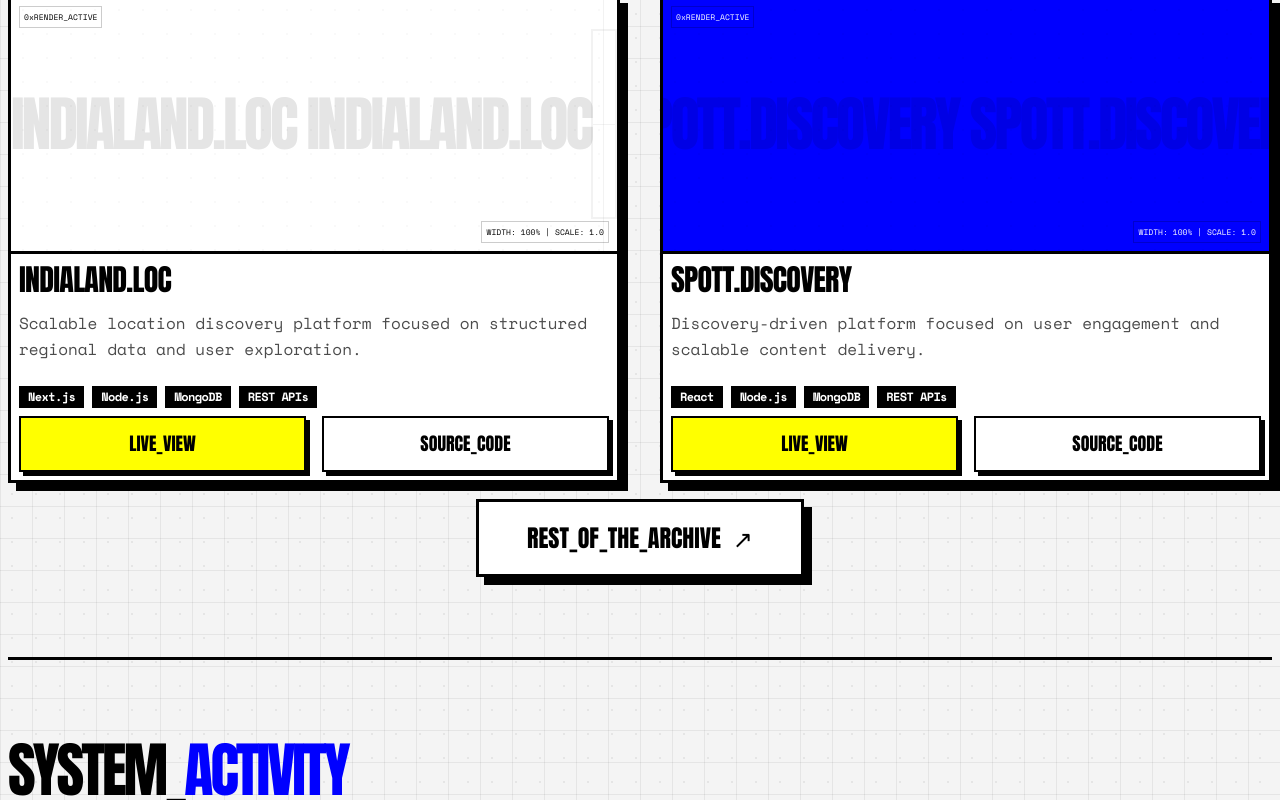
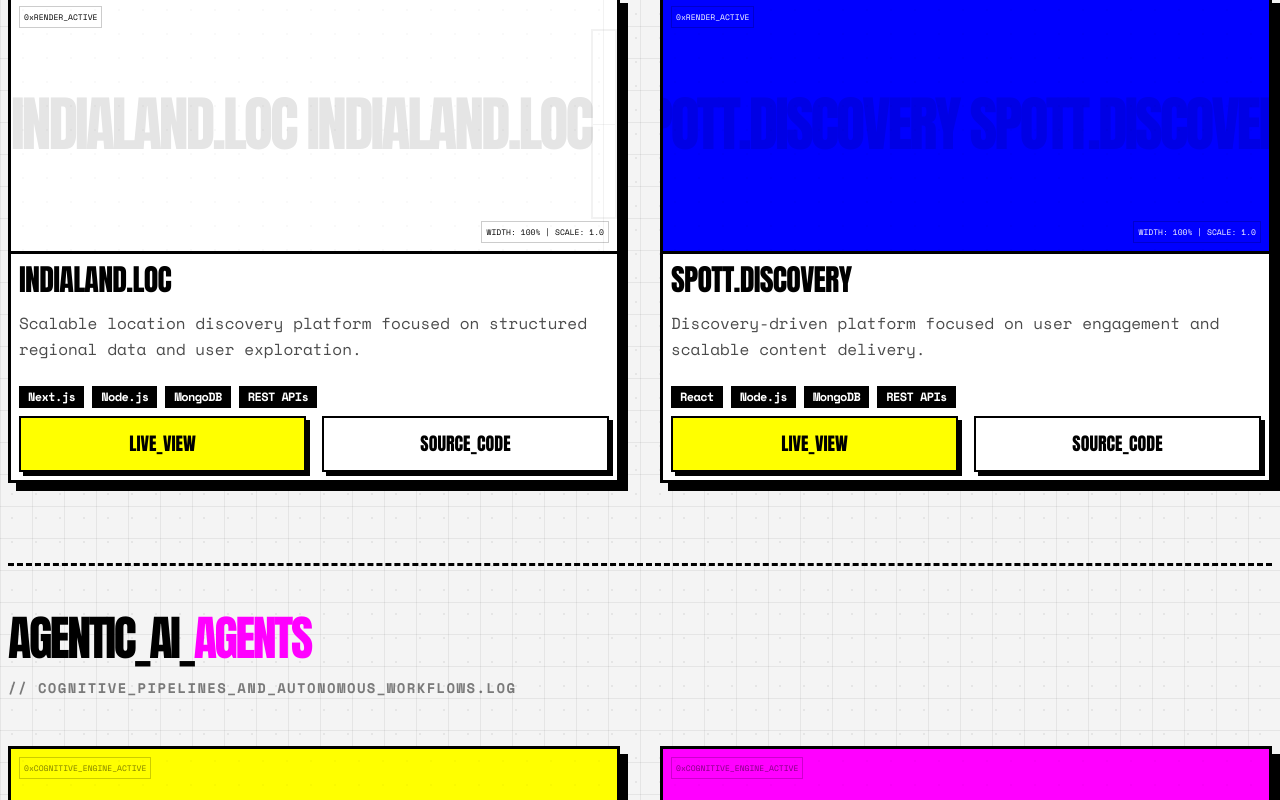
Before and after one commit to UkatoSpeaks/finalp, a Next.js app: page / in a window 1280 px wide. Shown: the part 2662-3462 px from the top of the page. Built offline with nearby package versions, Linux system fonts and the light colour scheme.

Commit message:
feat: add customer support RAG and multi-agent scheduling projects to portfolio

```diff
--- a/app/page.tsx
+++ b/app/page.tsx
@@ -90,7 +90,7 @@ export default function Home() {
 
           {/* Right: System / Stat Cards */}
           <div className="grid grid-cols-2 gap-4">
-            <StatCard label="PROJECTS_BUILT" value="12+" color="bg-white" />
+            <StatCard label="PROJECTS_BUILT" value="14+" color="bg-white" />
             <StatCard label="TECH_STACKS" value="10+" color="bg-accent" />
             <StatCard label="DSA_PRACTICE" value="500+" color="bg-white" />
             <StatCard label="CURRENT_STATUS" value="BUILDING" color="bg-accent-pink text-white" />
@@ -176,6 +176,50 @@ export default function Home() {
             color="bg-accent-blue text-white"
             liveUrl="https://spott-five.vercel.app/"
             githubUrl="https://github.com/UkatoSpeaks"
+          />
+        </div>
+
+        {/* Agentic AI Systems Subsection */}
+        <div className="mt-20 mb-12 border-t-[3px] border-dashed border-black pt-12">
+          <h3 className="text-3xl md:text-5xl font-heading leading-none mb-4">
+            AGENTIC_AI_<span className="text-accent-pink">AGENTS</span>
+          </h3>
+          <p className="font-mono text-sm font-bold text-black/50 uppercase tracking-widest">
+            // COGNITIVE_PIPELINES_AND_AUTONOMOUS_WORKFLOWS.LOG
+          </p>
+        </div>
+
+        <div className="grid grid-cols-1 lg:grid-cols-2 gap-10">
+          <AgentProjectCard
+            title="CUSTOMER SUPPORT RAG AGENT"
+            description="Built an intelligent customer support assistant that answers user queries using Retrieval-Augmented Generation (RAG). The system indexes a company FAQ PDF into a Chroma vector database using Mistral embeddings and retrieves relevant context before generating responses with an LLM. It also maintains conversational memory to provide context-aware answers across multiple interactions."
+            features={[
+              "PDF-based knowledge base indexing",
+              "Semantic search via Mistral embeddings",
+              "Conversational memory persistence",
+              "Source-grounded AI response generation"
+            ]}
+            stack={["Python", "FastAPI", "Streamlit", "LangChain", "ChromaDB", "Mistral", "Groq"]}
+            color="bg-accent"
+            liveUrl="https://customer-rag-agent.streamlit.app"
+            backendUrl="https://customer-rag-agent.onrender.com"
+            githubUrl="https://github.com/UkatoSpeaks/Customer-Rag-.git"
+          />
+          <AgentProjectCard
+            title="MULTI-AGENT SCHEDULING ASSISTANT"
+            description="Developed a production-style multi-agent scheduling assistant using LangGraph. The application routes user requests through specialized agents that understand booking intent, validate available time slots, maintain conversation state, and simulate appointment scheduling. The workflow demonstrates stateful agent orchestration with conditional routing and persistent memory."
+            features={[
+              "Multi-agent LangGraph orchestration",
+              "Intelligent routing & conditional edges",
+              "Booking workflow state machine",
+              "SQLite persistent checkpointer memory",
+              "Date normalization & slot validation"
+            ]}
+            stack={["Python", "FastAPI", "LangGraph", "LangChain", "SQLite", "Pydantic", "Streamlit"]}
+            color="bg-accent-pink"
+            liveUrl="https://multi-agent-scheduler.streamlit.app"
+            backendUrl="https://multi-agent-scheduler.onrender.com"
+            githubUrl="https://github.com/UkatoSpeaks/multi-agent-scheduler"
           />
         </div>
 
@@ -372,8 +416,8 @@ export default function Home() {
           {/* Rapid Verification Checklist */}
           <div className="flex flex-col gap-6">
             <div className="grid grid-cols-1 md:grid-cols-2 gap-4">
-              <VerificationModule label="PROJECTS_DEPLOYED" value="12+" />
-              <VerificationModule label="AI_SYSTEMS_BUILT" value="05+" />
+              <VerificationModule label="PROJECTS_DEPLOYED" value="14+" />
+              <VerificationModule label="AI_SYSTEMS_BUILT" value="07+" />
               <VerificationModule label="FULL_STACK_READY" value="YES" color="bg-accent" />
               <VerificationModule label="SYSTEM_DOWNTIME" value="0.0%" color="bg-accent-pink text-white" />
             </div>
@@ -607,6 +651,132 @@ function ProjectCard({ title, description, stack, color, liveUrl, githubUrl }: {
   );
 }
 
+function AgentProjectCard({
+  title,
+  description,
+  features,
+  stack,
+  color,
+  liveUrl,
+  backendUrl,
+  githubUrl
+}: {
+  title: string;
+  description: string;
+  features: string[];
+  stack: string[];
+  color: string;
+  liveUrl?: string;
+  backendUrl?: string;
+  githubUrl?: string
+}) {
+  return (
+    <div className="group flex flex-col border-[3px] border-black bg-white shadow-[8px_8px_0px_0px_rgba(0,0,0,1)] hover:shadow-none hover:translate-x-1 hover:translate-y-1 transition-all overflow-hidden">
+      {/* Visual Preview Area */}
+      <div className={`h-48 md:h-64 border-b-[3px] border-black ${color} flex items-center justify-center relative overflow-hidden`}>
+        <div className="absolute inset-0 dotted-grid opacity-20"></div>
+        <div className="z-10 text-3xl md:text-5xl font-heading text-black opacity-10 select-none tracking-tighter uppercase whitespace-nowrap">
+          {title} {title}
+        </div>
+        {/* Technical Wireframe Elements */}
+        <div className="absolute top-2 left-2 border border-black/20 p-1 text-[8px] font-mono text-black/50">0xCOGNITIVE_ENGINE_ACTIVE</div>
+        <div className="absolute bottom-2 right-2 border border-black/20 p-1 text-[8px] font-mono text-black/50">AGENTS: ACTIVE | SYSTEM: ONLINE</div>
+
+        {/* Neural connection node graph style visual layout */}
+        <div className="w-4/5 h-3/4 flex items-center justify-center relative pointer-events-none">
+          <svg className="w-full h-full opacity-20 absolute inset-0 stroke-black stroke-[1.5]" viewBox="0 0 100 100">
+            <line x1="20" y1="50" x2="50" y2="20" />
+            <line x1="20" y1="50" x2="50" y2="50" />
+            <line x1="20" y1="50" x2="50" y2="80" />
+            <line x1="50" y1="20" x2="80" y2="50" />
+            <line x1="50" y1="50" x2="80" y2="50" />
+            <line x1="50" y1="80" x2="80" y2="50" />
+            <circle cx="20" cy="50" r="4" fill="black" />
+            <circle cx="50" cy="20" r="4" fill="black" />
+            <circle cx="50" cy="50" r="4" fill="black" />
+            <circle cx="50" cy="80" r="4" fill="black" />
+            <circle cx="80" cy="50" r="4" fill="black" />
+          </svg>
+          <div className="font-mono text-[10px] bg-black text-white px-3 py-1.5 border-2 border-black tracking-widest uppercase font-bold z-10 shadow-[4px_4px_0px_0px_rgba(0,0,0,1)]">
+            AGENT_NODE
+          </div>
+        </div>
+      </div>
+
+      {/* Content Area */}
+      <div className="p-6 md:p-8 flex-grow flex flex-col">
+        <div className="flex items-start justify-between gap-4 mb-3">
+          <h3 className="text-2xl md:text-3xl font-heading uppercase tracking-tight leading-none text-black">
+            {title}
+          </h3>
+          <span className="bg-black text-white text-[9px] font-mono font-bold px-2 py-0.5 tracking-tighter border border-black uppercase whitespace-nowrap">
+            AGENTIC_AI
+          </span>
+        </div>
+        <p className="font-mono text-sm md:text-base font-medium mb-6 leading-relaxed opacity-70">
+          {description}
+        </p>
+
+        {/* Features Bullet List */}
+        <div className="border-t-2 border-black/10 pt-4 mb-6">
+          <span className="font-mono text-[10px] font-bold text-black/40 uppercase tracking-wider block mb-2">// CAPABILITIES_REPORT:</span>
+          <ul className="grid grid-cols-1 md:grid-cols-2 gap-2">
+            {features.map((feature, index) => (
+              <li key={index} className="font-mono text-xs font-bold flex items-start gap-1.5 text-black/80">
+                <span className="text-accent-pink">▶</span>
+                <span>{feature}</span>
+              </li>
+            ))}
+          </ul>
+        </div>
+
+        {/* Tech Stack */}
+        <div className="flex flex-wrap gap-2 mb-8">
+          {stack.map((item, index) => (
+            <span key={index} className="bg-black text-white text-[10px] md:text-xs font-bold px-2 py-0.5 tracking-tighter border border-black">
+              {item}
+            </span>
+          ))}
+        </div>
+
+        {/* Action Buttons */}
+        <div className="mt-auto grid grid-cols-1 sm:grid-cols-3 gap-3">
+          <Link
+            href={liveUrl || "#"}
+            target={liveUrl ? "_blank" : undefined}
+            className="bg-accent border-[2px] border-black py-3 font-heading text-base hover:bg-black hover:text-white transition-colors uppercase shadow-[4px_4px_0px_0px_rgba(0,0,0,1)] hover:shadow-none active:translate-x-0.5 active:translate-y-0.5 flex justify-center items-center gap-1.5"
+          >
+            <span>FRONTEND</span>
+            <span className="text-xs font-sans">↗</span>
+          </Link>
+          {backendUrl ? (
+            <Link
+              href={backendUrl}
+              target="_blank"
+              className="bg-accent-blue text-white border-[2px] border-black py-3 font-heading text-base hover:bg-black hover:text-white transition-colors uppercase shadow-[4px_4px_0px_0px_rgba(0,0,0,1)] hover:shadow-none active:translate-x-0.5 active:translate-y-0.5 flex justify-center items-center gap-1.5"
+            >
+              <span>BACKEND_API</span>
+              <span className="text-xs font-sans">↗</span>
+            </Link>
+          ) : (
+            <div className="border-[2px] border-dashed border-black/30 py-3 font-heading text-base text-black/30 flex justify-center items-center">
+              NO_BACKEND
+            </div>
+          )}
+          <Link
+            href={githubUrl || "#"}
+            target={githubUrl ? "_blank" : undefined}
+            className="bg-white border-[2px] border-black py-3 font-heading text-base hover:bg-black hover:text-white transition-colors uppercase shadow-[4px_4px_0px_0px_rgba(0,0,0,1)] hover:shadow-none active:translate-x-0.5 active:translate-y-0.5 flex justify-center items-center gap-1.5"
+          >
+            <span>SOURCE</span>
+            <span className="text-xs font-sans">↗</span>
+          </Link>
+        </div>
+      </div>
+    </div>
+  );
+}
+
 function DevLogCard({ id, date, insight, color }: { id: string; date: string; insight: string; color: string }) {
   return (
     <div className={`group border-[3px] border-black p-6 ${color} shadow-[6px_6px_0px_0px_rgba(0,0,0,1)] hover:shadow-none hover:translate-x-1 hover:translate-y-1 transition-all flex flex-col items-start`}>
```
